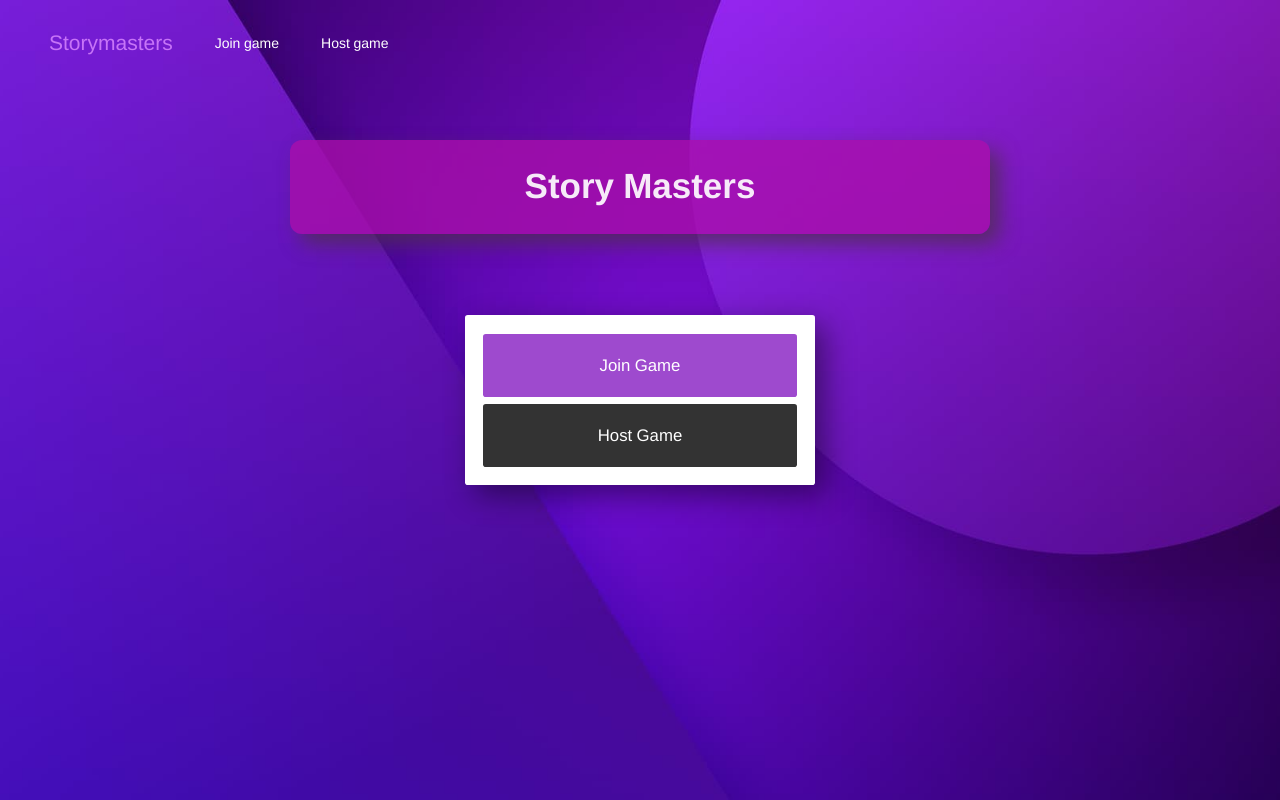
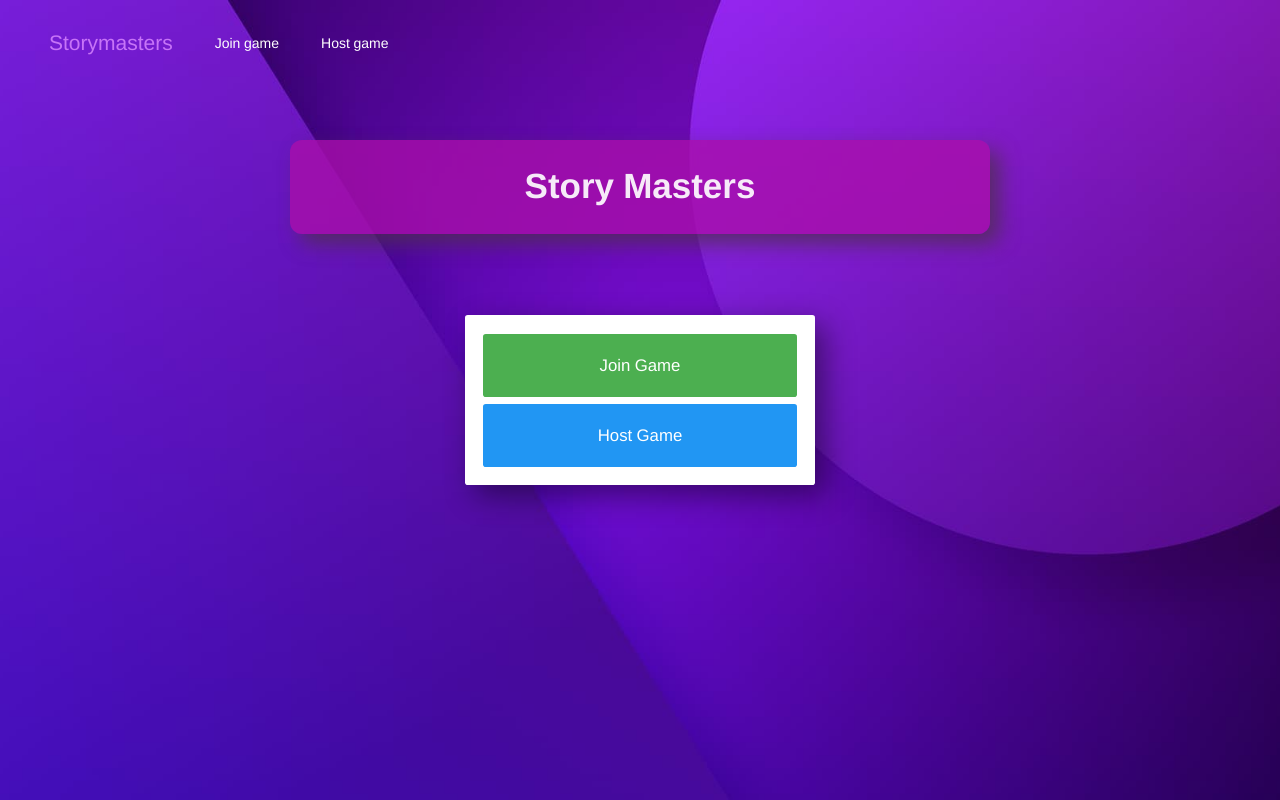
Before and after one commit to wiresnchains/storymasters-web, a plain HTML site: page index.html in a window 1280 px wide. Drawn offline with Linux system fonts and the light colour scheme; no server answers.

Commit message:
Fix button colors

```diff
--- a/index.html
+++ b/index.html
@@ -20,10 +20,10 @@
         <div class="page-wrapper flex center-x center-y h-100">
             <div class="card flex vertical g-1">
                 <a href="/join-game.html">
-                    <button class="btn btn-primary w-100">Join Game</button>
+                    <button class="btn btn-join w-100">Join Game</button>
                 </a>
                 <a href="/host-game.html">
-                    <button class="btn btn-secondary w-100">Host Game</button>
+                    <button class="btn btn-create w-100">Host Game</button>
                 </a>
             </div>
         </div>
--- a/style/style.css
+++ b/style/style.css
@@ -112,21 +112,22 @@ a {
     transition: 0.2s background, 0.2s outline-color;
 }
 
+.btn.btn-join {
+    background: #4caf50;
+    color: #fff;
+}
+
+.btn.btn-create {
+    background: #2196f3;
+    color: #fff;
+}
+
 .btn.btn-primary {
-    background: #9E4ACE;
+    background: rgb(51, 51, 51);
     color: #fff;
 }
 
 .btn.btn-primary:hover {
-    background: #ab61d6;
-}
-
-.btn.btn-secondary {
-    background: rgb(51, 51, 51);
-    color: #fff;
-}
-
-.btn.btn-secondary:hover {
     background-color: rgb(34, 34, 34);
 }
 
```
Also changed, not shown: host-game.html (+1 -1 lines), join-game.html (+1 -1 lines).
